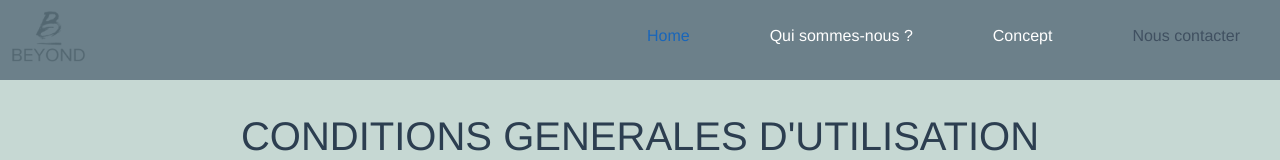
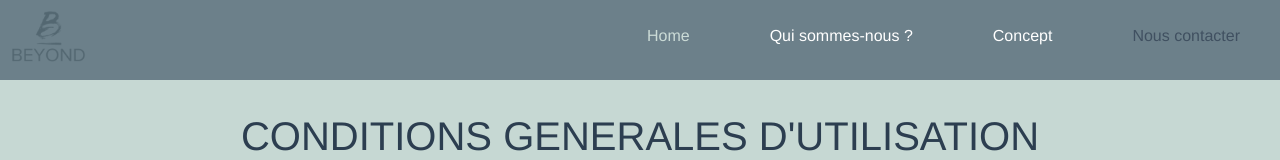
Before and after one commit to chmullerweb/beyond, a Vue app in the folder beyond_rh/: page /cgu in a window 1280 px wide. In both pictures the pointer is over the link "Home". Shown: the top 160 px of the page. Built offline with nearby package versions, Linux system fonts and the light colour scheme; what @braid/vue-formulate would draw is missing.

Commit message:
Update HeaderNavbar.vue

```diff
--- a/beyond_rh/src/layout/HeaderNavbar.vue
+++ b/beyond_rh/src/layout/HeaderNavbar.vue
@@ -63,6 +63,10 @@ a {
   color: white;
 }
 
+a:hover{
+  color: #C6D8D3;
+}
+
 .contact:hover {
   cursor: pointer;
   color: white;
```
